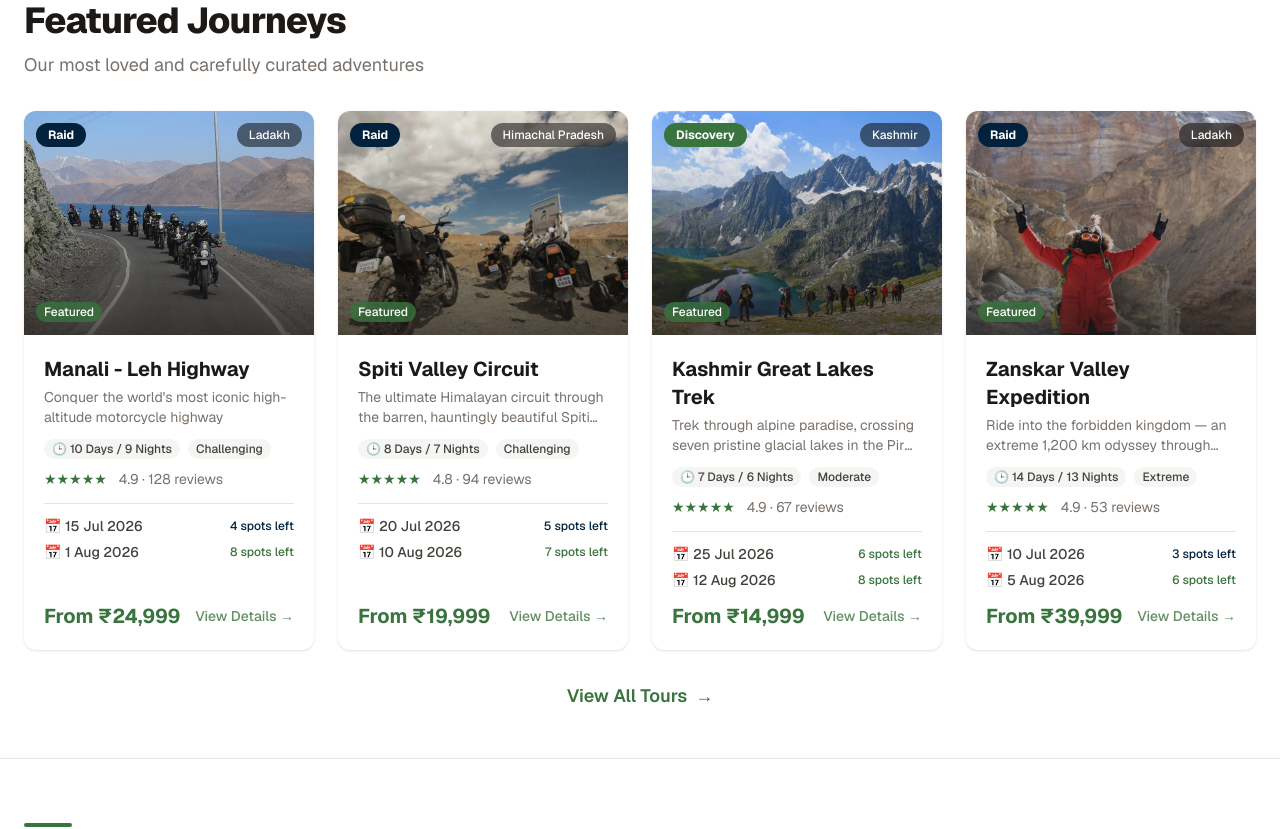
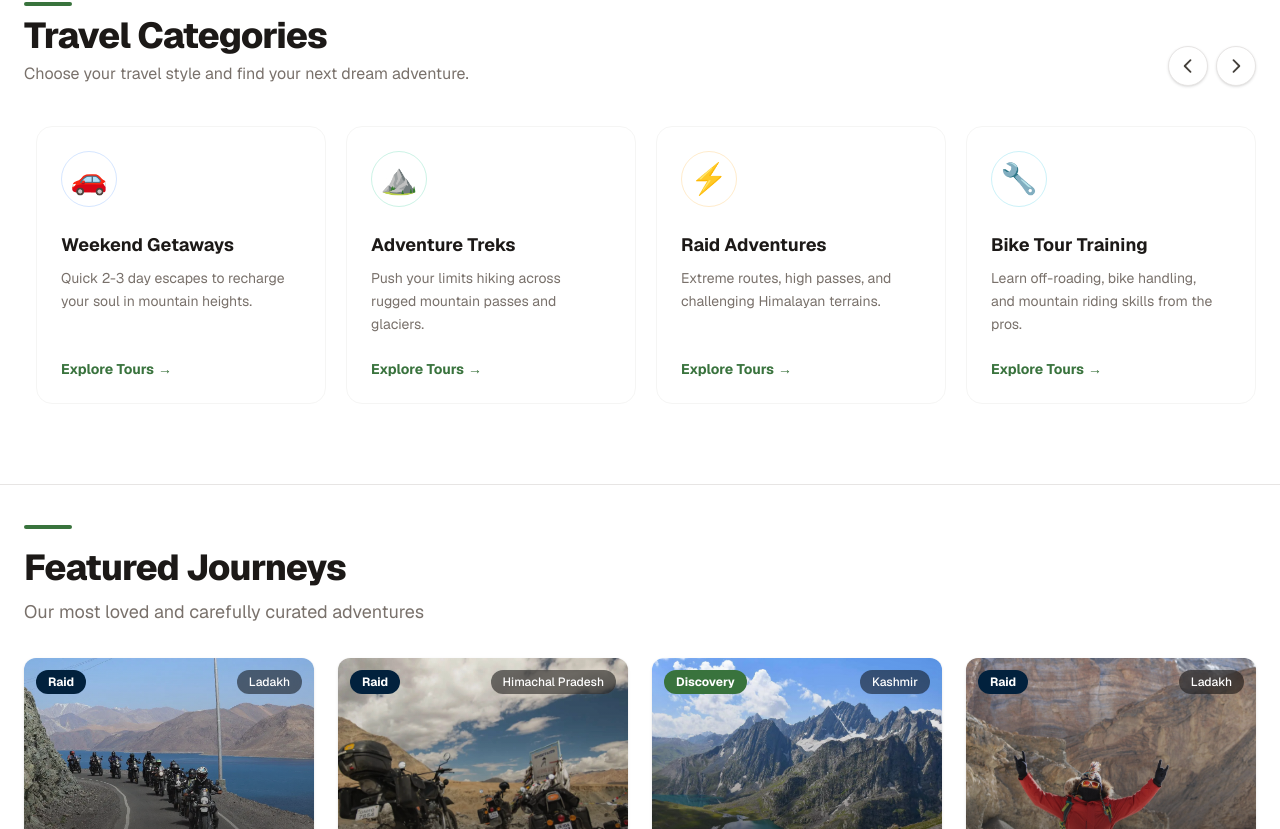
Before and after one commit to grahmur/puretraveller, a Next.js app: page / in a window 1280 px wide. Shown: the part 2231-3060 px from the top of the page. Built offline with nearby package versions, Linux system fonts and the light colour scheme.

Commit message:
feat: reorder homepage sections to place Travel Categories before Featured Journeys

```diff
--- a/src/app/page.tsx
+++ b/src/app/page.tsx
@@ -13,8 +13,8 @@ export default function Home() {
       <HeroCarousel />
       <TrendingRegions />
       <UpcomingDepartures />
+      <TravelStyles />
       <FeaturedTours />
-      <TravelStyles />
       <WhyChooseUs />
       <Testimonials />
       <CTASection />
```
